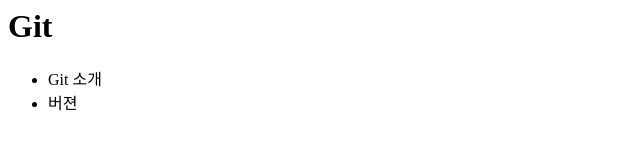
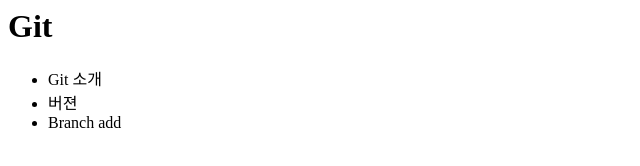
Before and after one commit to slight12/open-tutorial_slight12_t1, a plain HTML site: page index.html in a window 1280 px wide. Shown: the full height of the page, 0-640 px from the left. Drawn offline with Linux system fonts and the light colour scheme.

Commit message:
branch add

```diff
--- a/index.html
+++ b/index.html
@@ -15,7 +15,9 @@
 	<li>
 		버젼
 	</li>
-
+	<li>
+		Branch add
+	</li>
 	</ul>
 	</body>
 </html>
```
